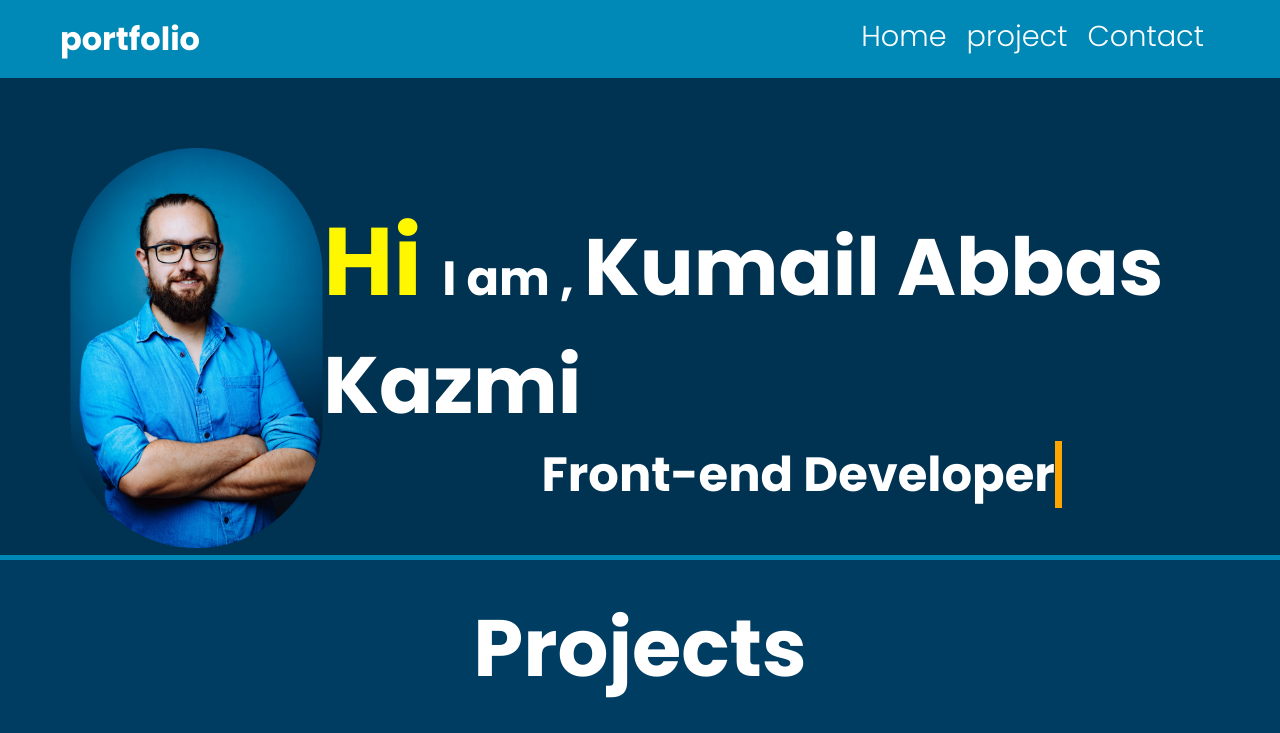
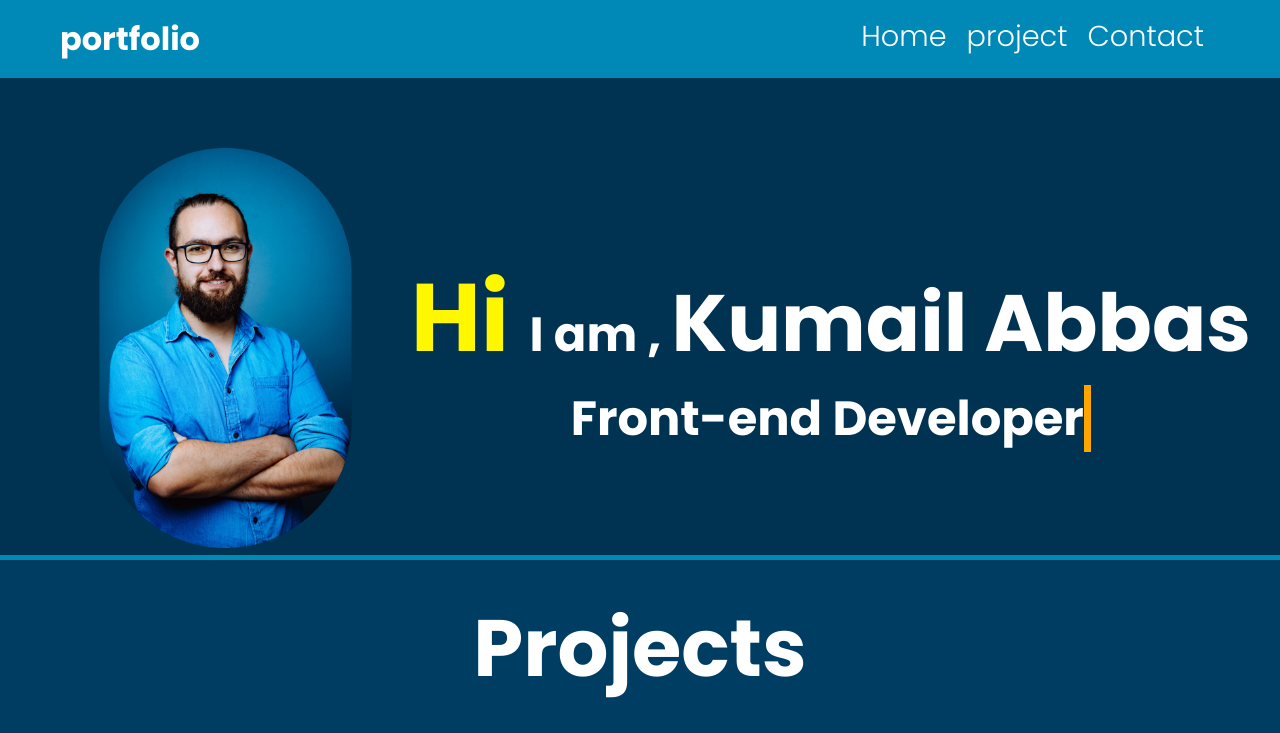
Before and after one commit to Kumail714/Portfolio, a plain HTML site: page index.html in a window 1280 px wide. Shown: the top 733 px of the page. Drawn offline with Linux system fonts and the light colour scheme.

Commit message:
Name agin  Chaged

```diff
--- a/index.html
+++ b/index.html
@@ -29,7 +29,7 @@
         <div class="hero_content">
 
             <h1><span class="hi_text"> Hi </span> I am ,
-                <span class="name_text">Kumail Abbas Kazmi</span>
+                <span class="name_text">Kumail Abbas </span>
                </h1>
                <h2>Front-end Developer</h2>
          </div>
```
